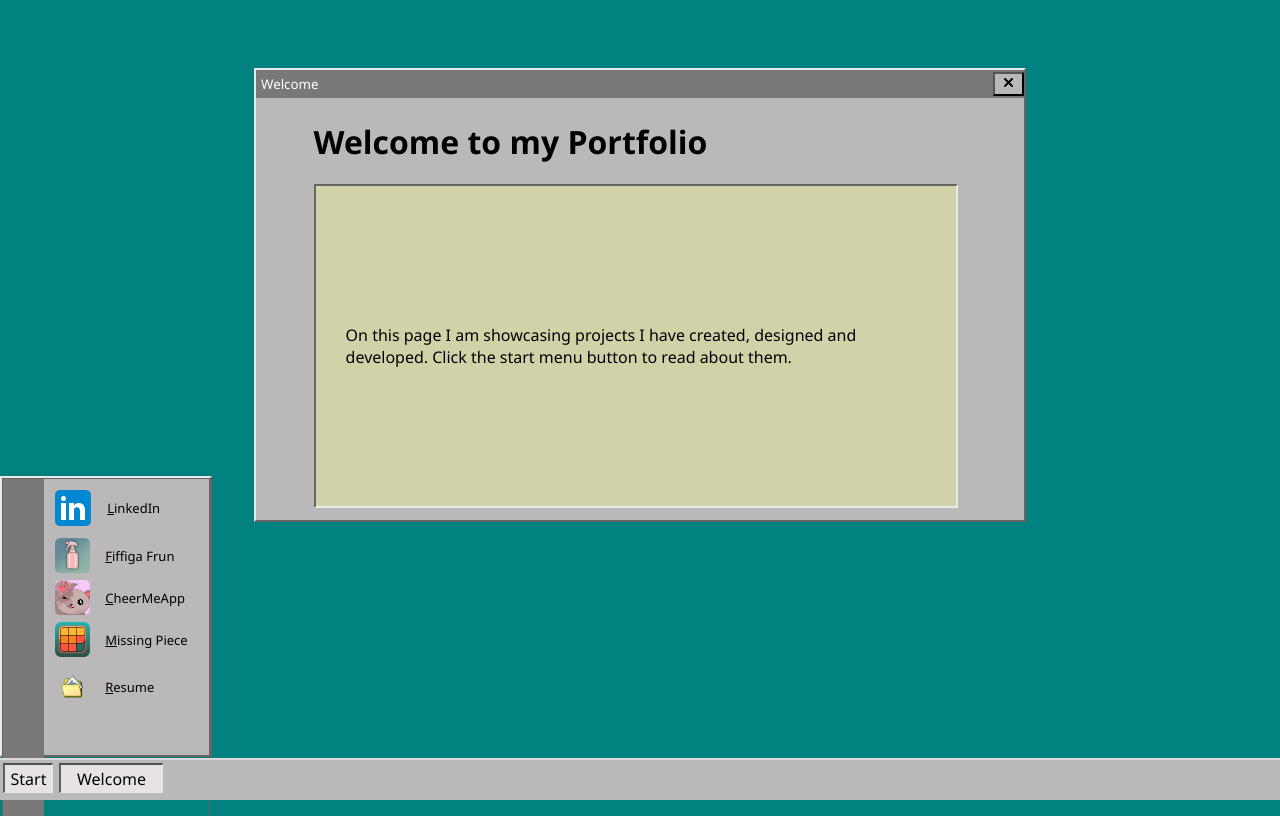
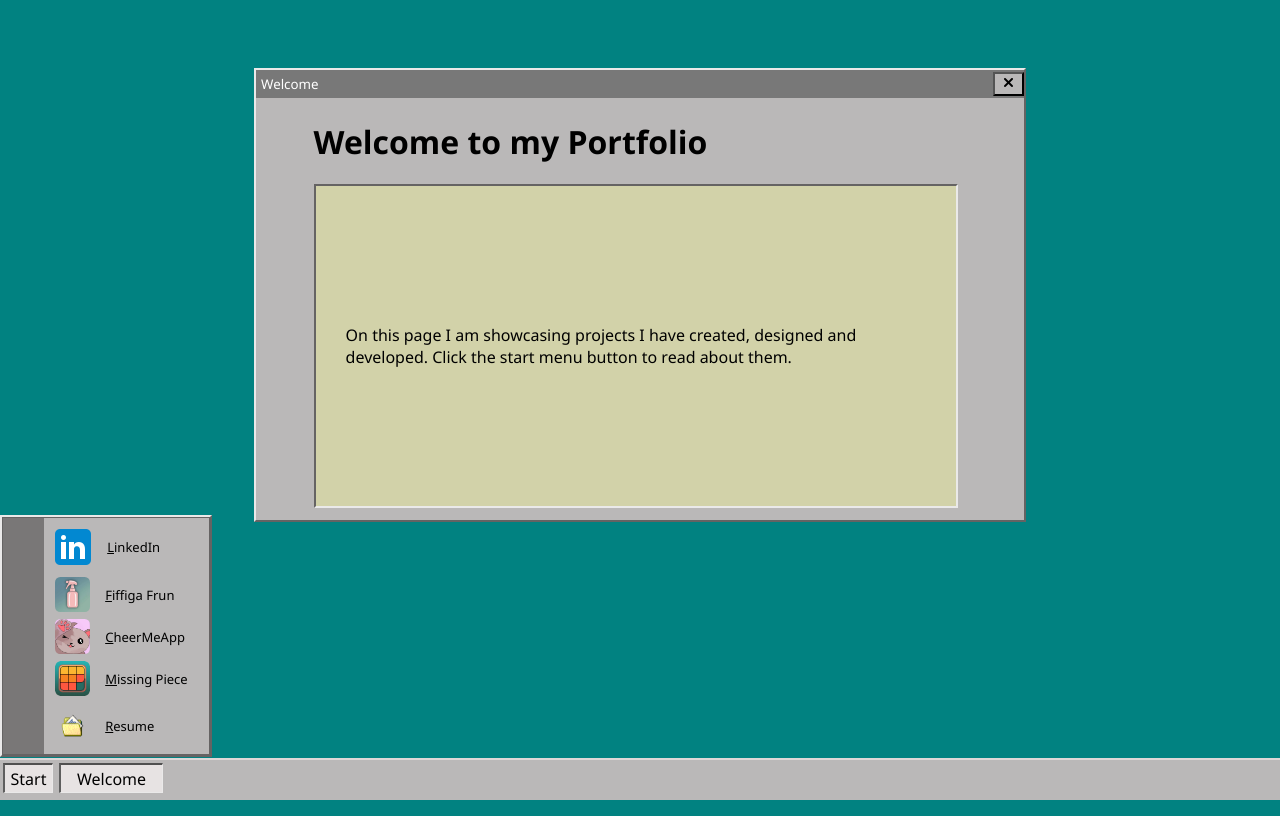
Before and after one commit to LisaEnBil/portfolio, a SvelteKit app: page / in a window 1280 px wide. Both pictures are taken after a click on the button "Start". Built offline with nearby package versions, Linux system fonts and the light colour scheme.

Commit message:
remove height from start menu

```diff
--- a/src/components/startMenu.svelte
+++ b/src/components/startMenu.svelte
@@ -84,7 +84,6 @@
         border: 0.5px solid #656363;
         display: flex;
         flex-direction: row;
-        height: 100vh;
     }
 
     .graySpace {
--- a/src/routes/+page.svelte
+++ b/src/routes/+page.svelte
@@ -91,7 +91,7 @@
     }
     .startButtonContent {
         background-color: #bab8b8;
-        height: calc(40vh - 43px);
+
         bottom: 43px;
         left: 0vw;
         position: fixed;
```
